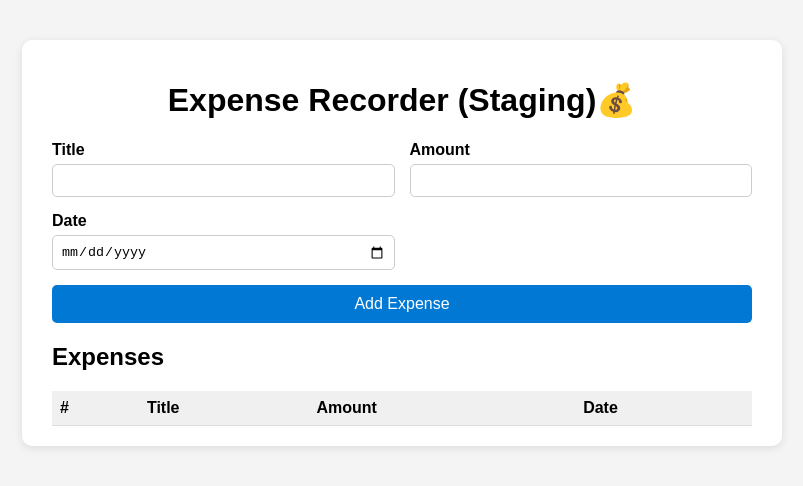
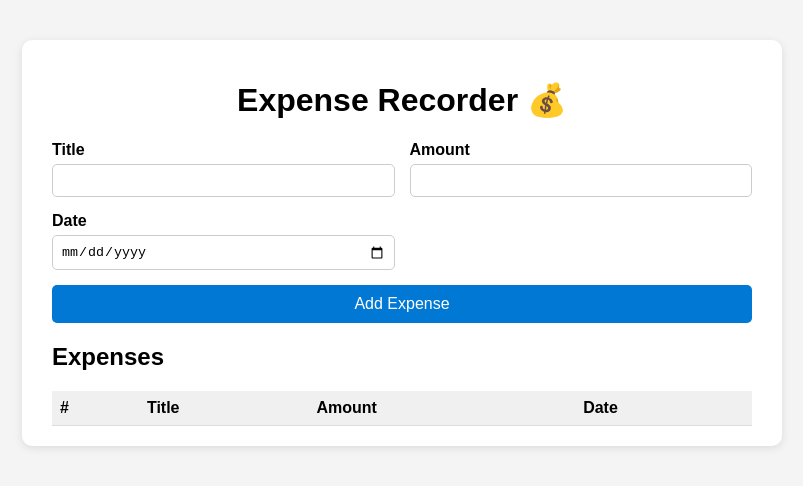
Before and after one commit to saidasari357/fr-CapstoneProjects, a website: page app/public/index.html in a window 1280 px wide. Shown: the whole page, without its empty margins (238-1041 px from the left). Drawn offline with Linux system fonts and the light colour scheme; no server answers.

Commit message:
Remove 'Staging' from Expense Recorder title

```diff
--- a/app/public/index.html
+++ b/app/public/index.html
@@ -7,7 +7,7 @@
 </head>
 <body>
   <div class="container">
-    <h1>Expense Recorder (Staging)💰</h1>
+    <h1>Expense Recorder 💰</h1>
 
     <form id="expense-form">
       <div class="field">
```
